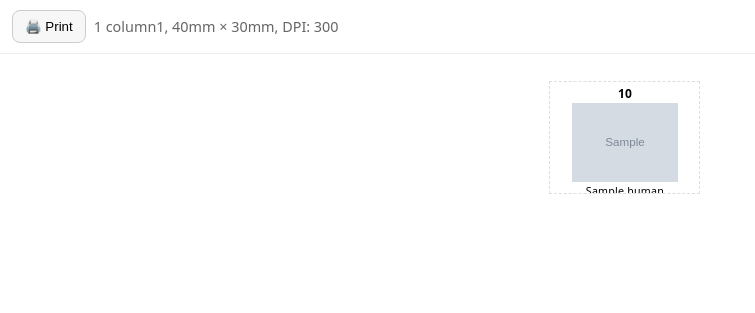
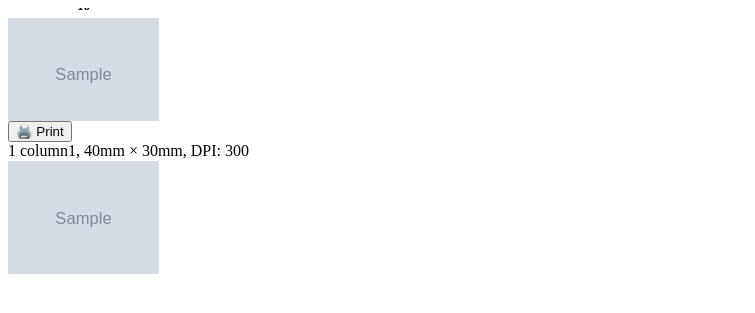
Before and after one commit to noahc763/posh-inventory, a Flask app: template templates/labels_print.html in a window 1280 px wide. Shown: the top 313 px of the page, without its empty margins (0-755 px from the left). Run offline with Flask 3, Linux system fonts and the light colour scheme; the template is opened without the code that fills it: most values are stand-ins (such as "Sample title", 1, 10 or a date in 2020); grey boxes marked "Sample" are stand-in pictures; parts of the project's set-up code (start-up, migrations or seed data) failed here and were passed over.

Commit message:
Fixed barcode

```diff
--- a/templates/labels_print.html
+++ b/templates/labels_print.html
@@ -9,26 +9,9 @@
     :root{
       --label-w: {{ label_w|default('40mm') }};
       --label-h: {{ label_h|default('30mm') }};
-      --gap:     {{ gap|default('2mm') }};
-      --margin:  {{ margin|default('4mm') }};
+      --gap:     {{ gap|default('0mm') }};
+      --margin:  {{ margin|default('0mm') }};
       --cols:    {{ cols|default(1) }};
-      --dpi:     {{ dpi|default(300) }};
-    }
-
-    body { font-family: system-ui,-apple-system,Segoe UI,Roboto,Arial,sans-serif; margin:0; color:#000; }
-    .toolbar{
-      display:flex; gap:8px; align-items:center; padding:10px 12px;
-      position:sticky; top:0; background:#fff; border-bottom:1px solid #eee; z-index:1;
-    }
-    .toolbar .btn { padding:8px 12px; border:1px solid #ccc; border-radius:8px; background:#f7f7f7; cursor:pointer; }
-    .info { color:#666; font-size:.9rem; }
-
-    .sheet {
-      margin:12px auto;
-      width: calc((var(--label-w) * var(--cols)) + (var(--gap) * (var(--cols) - 1)) + (var(--margin) * 2));
-      padding:var(--margin);
-      box-sizing:content-box;
-      background:#fff;
     }
 
     .grid {
@@ -39,62 +22,63 @@
     }
 
     .label {
-      box-sizing:border-box;
-      padding: 1.2mm 2mm 1mm;   /* room for price + digits */
-      overflow:hidden;
-      border:1px dashed #ddd;    /* screen-only helper */
+      width: var(--label-w);
+      height: var(--label-h);
       display:flex;
       flex-direction:column;
       align-items:center;
-      justify-content:flex-start;
+      justify-content:center;
+      padding:0;
+      margin:0;
+      overflow:hidden;
       page-break-inside:avoid;
-      gap: 0.6mm;
     }
 
-    /* Price ABOVE barcode */
     .price {
-      font-size: 9pt;
-      line-height: 1.1;
-      font-weight: 700;
-      text-align: center;
+      font-size: 10pt;
+      font-weight: bold;
+      margin-bottom: 1mm;
       white-space: nowrap;
-      margin-top: 0.2mm;
     }
 
     .imgwrap {
+      flex:1;
       width:100%;
+      height:100%;
       display:flex;
       align-items:center;
       justify-content:center;
-      /* Reserve vertical space so image won’t crowd the HRT below */
-      flex: 1 1 auto;
-    }
-    .imgwrap img {
-      display:block;
-      max-width:100%;
-      /* leave space for digits (~3–4mm) and price (~3–4mm) + padding */
-      max-height: calc(var(--label-h) - 9mm);
-      object-fit: contain;
     }
 
-    /* Human-readable digits BELOW image (outside PNG) */
-    .code {
-      font-size: 8pt;
-      line-height: 1.1;
-      white-space: nowrap;
-      text-align: center;
-      margin-top: 0.3mm;
-      letter-spacing: 0.02em;
+    .imgwrap img {
+      width: 100%;
+      height: 100%;
+      object-fit: contain; /* scale up while keeping aspect ratio */
     }
 
     @media print {
       @page { size:auto; margin:0; }
-      .toolbar { display:none; }
       body { margin:0; }
       .label { border:none; }
-      .sheet { margin:0 auto; }
     }
   </style>
+
+  <div class="sheet">
+    <div class="grid">
+      {% for lab in labels %}
+        <div class="label">
+          {% if lab.price %}
+            <div class="price">{{ lab.price }}</div>
+          {% endif %}
+          <div class="imgwrap">
+            <img src="{{ lab.img }}" alt="Barcode {{ lab.barcode }}">
+          </div>
+        </div>
+      {% endfor %}
+    </div>
+  </div>
+
+
 </head>
 <body>
 
```
Also changed, not shown: labels.py (+5 -5 lines).
